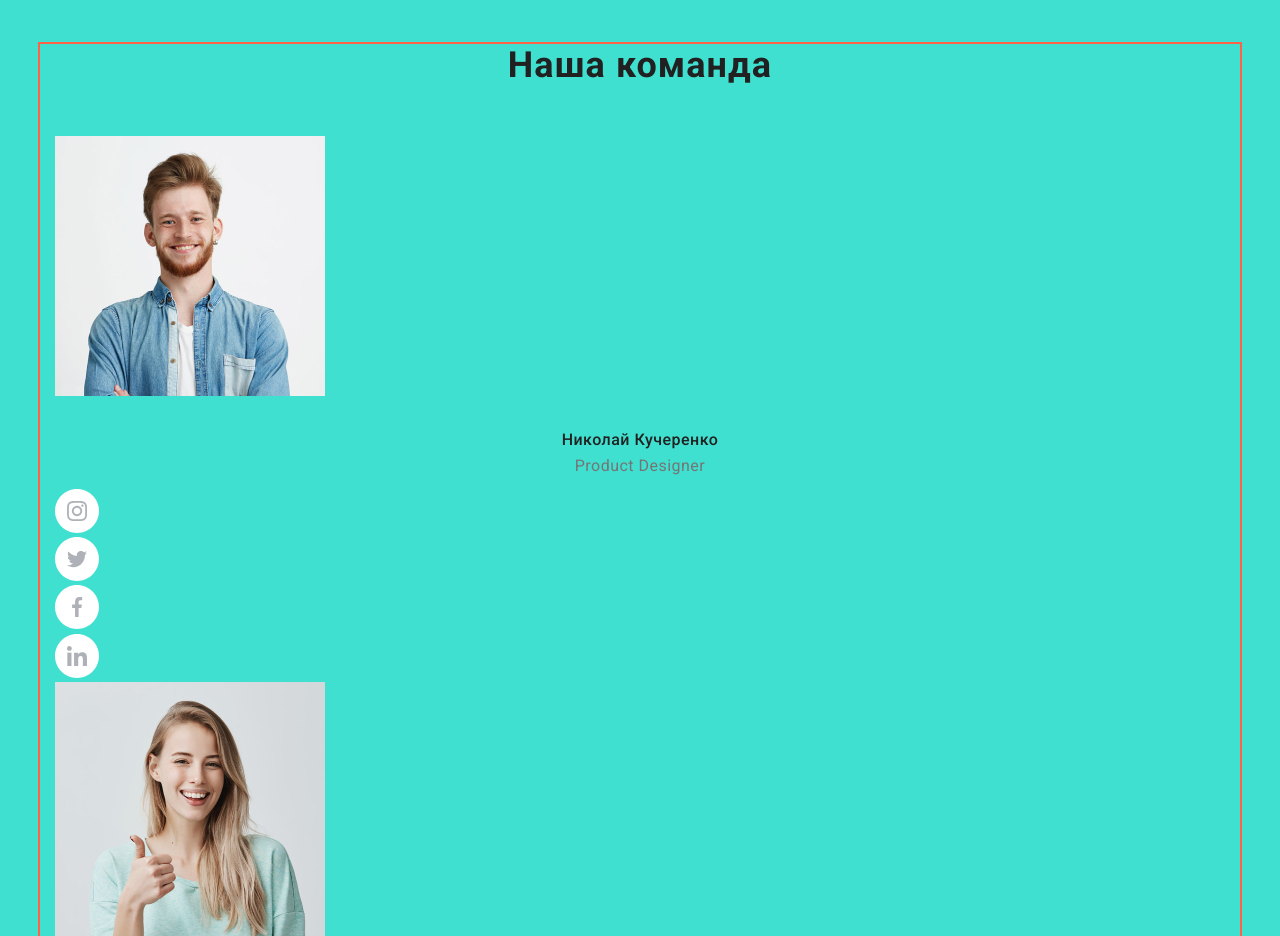
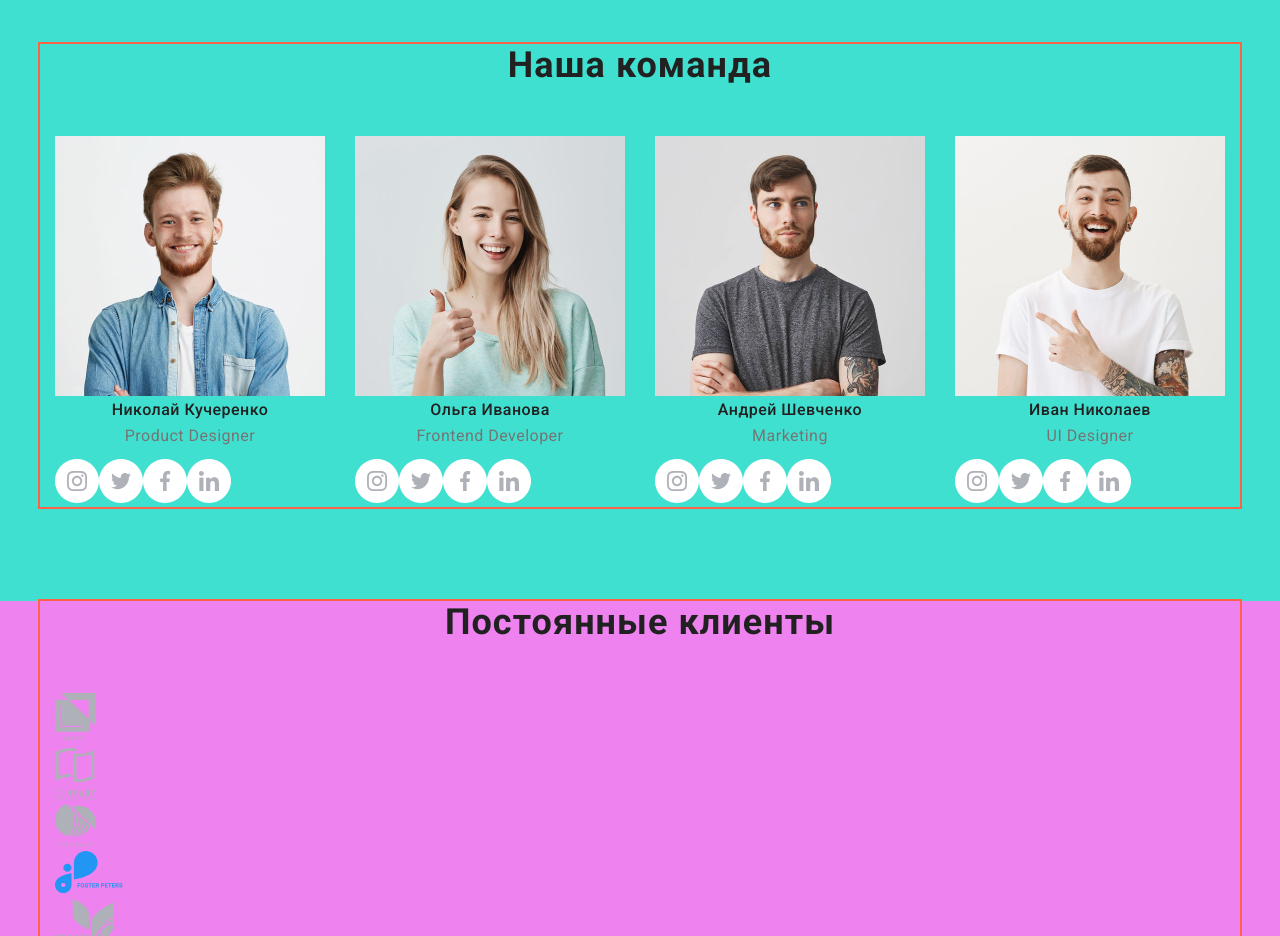
Before and after one commit to ProtsenkoOleksandra/goit-markup-hw-03, a plain HTML site: page index.html in a window 1280 px wide. Shown: the part 1460-2396 px from the top of the page. Drawn offline with Linux system fonts and the light colour scheme.

Commit message:
Added flex box fore team section

```diff
--- a/css/styles.css
+++ b/css/styles.css
@@ -273,8 +273,21 @@ header {
   padding-bottom: 94px;
 }
 
-.team .member {
-  margin-bottom: 30px;
+.team {
+  display: flex;
+  flex-wrap: wrap;
+}
+
+.team .worker {
+  margin-right: 30px;
+}
+
+.team .worker:last-child {
+  margin-right: 0px;
+}
+
+.social-media {
+  display: flex;
 }
 
 .team-member-name {
@@ -392,7 +405,7 @@ header {
   margin-bottom: 50px;
 }
 
-.portfolio-nav .item:not(:last-child(3)) {
+.portfolio-nav .item:last-child {
   margin-right: 0px;
 }
 
--- a/index.html
+++ b/index.html
@@ -146,7 +146,7 @@
 
           <ul class="team">
             <!--Николай Кучеренко-->
-            <li>
+            <li class="worker">
               <img
                 class="member"
                 src="./images/kucherenko.jpg"
@@ -155,7 +155,7 @@
               />
               <h3 class="team-member-name">Николай Кучеренко</h3>
               <p lang="en" class="profession">Product Designer</p>
-              <ul>
+              <ul class="social-media">
                 <li>
                   <a
                     href="https://www.instagram.com/"
@@ -196,11 +196,11 @@
             </li>
 
             <!--Ольга Иванова-->
-            <li>
+            <li class="worker">
               <img src="./images/ivanova.jpg" alt="Ольга Иванова" width="270" />
               <h3 class="team-member-name">Ольга Иванова</h3>
               <p lang="en" class="profession">Frontend Developer</p>
-              <ul>
+              <ul class="social-media">
                 <li>
                   <a
                     href="https://www.instagram.com/"
@@ -241,7 +241,7 @@
             </li>
 
             <!--Андрей Шевченко-->
-            <li>
+            <li class="worker">
               <img
                 src="./images/shevchenko.jpg"
                 alt="Андрей Шевченко"
@@ -249,7 +249,7 @@
               />
               <h3 class="team-member-name">Андрей Шевченко</h3>
               <p lang="en" class="profession">Marketing</p>
-              <ul>
+              <ul class="social-media">
                 <li>
                   <a
                     href="https://www.instagram.com/"
@@ -290,7 +290,7 @@
             </li>
 
             <!--Иван Николаев-->
-            <li>
+            <li class="worker">
               <img
                 src="./images/nikolayev.jpg"
                 alt="Иван Николаев"
@@ -298,7 +298,7 @@
               />
               <h3 class="team-member-name">Иван Николаев</h3>
               <p lang="en" class="profession">UI Designer</p>
-              <ul>
+              <ul class="social-media">
                 <li>
                   <a
                     href="https://www.instagram.com/"
```
